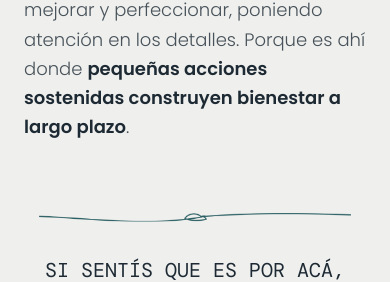
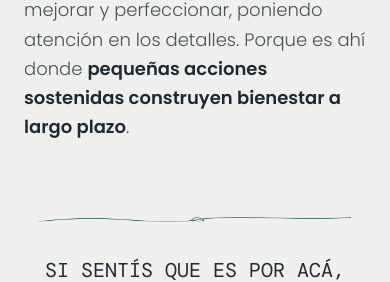
Before and after one commit to somoscasaseis/somoscasaseis, a Next.js app: page / in a window 390 px wide. Shown: the part 5894-6176 px from the top of the page. Built offline with nearby package versions, Linux system fonts and the light colour scheme; no server answers; a web font is replaced by a local one.

Commit message:
Monday Night Flow

```diff
--- a/src/components/v2/sections/AstrologyV2.tsx
+++ b/src/components/v2/sections/AstrologyV2.tsx
@@ -86,14 +86,7 @@ export const AstrologyV2 = () => {
             src="/linea-cierre-desktop.png"
             alt=""
             fill
-            className="object-contain object-bottom hidden md:block"
-            priority
-          />
-          <Image
-            src="/linea-cierre-mobile.png"
-            alt=""
-            fill
-            className="object-contain object-bottom md:hidden"
+            className="object-contain object-bottom"
             priority
           />
         </motion.div>
```
